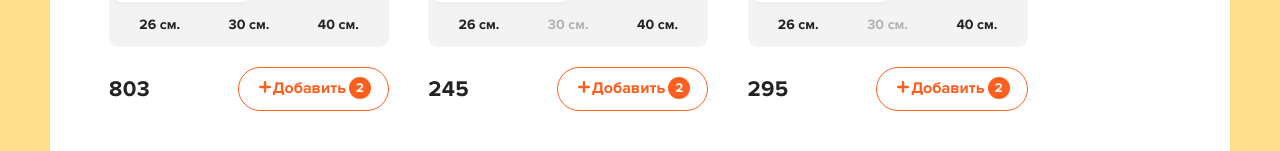
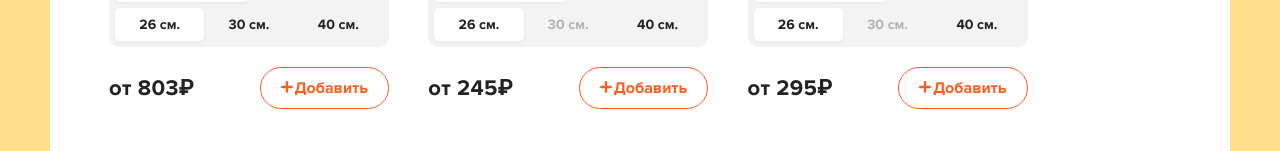
Before and after one commit to dashakurilovich/Pizza, a React (Create React App) app: page / in a window 1280 px wide. Shown: the part 649-800 px from the top of the page. Built offline with nearby package versions, Linux system fonts and the light colour scheme; data requests are answered from the project's data file.

Commit message:
totalCount, totalPrice redux

```diff
--- a/src/components/Categories/Categories.jsx
+++ b/src/components/Categories/Categories.jsx
@@ -3,7 +3,6 @@ import PropTypes from 'prop-types';
 
 const Categories = React.memo(function Categories({ activeCategory, items, onCLickCategory }) {
 
-  console.log(activeCategory);
 
   return (
     <div className="categories">
--- a/src/components/PizzaBlock/PizzaBlock.jsx
+++ b/src/components/PizzaBlock/PizzaBlock.jsx
@@ -2,14 +2,15 @@ import { useState } from "react";
 import classNames from "classnames";
 import PropTypes from 'prop-types';
 import PizzaLoadingBlock from "./PizzaBlockSkeleton";
+import { Button } from "..";
 
-function PizzaBlock({ name, imageUrl, price, types, sizes, isLoading }) {
+function PizzaBlock({ id, name, imageUrl, price, types, sizes, isLoading, onClickAddPizza, addedCount }) {
 
-  const typeNames = ['тонкое', 'традиционное']
-  const avaiableTypes = [26, 30, 40]
+  const avaiableTypes = ['тонкое', 'традиционное']
+  const avaiableSizes = [26, 30, 40]
 
   const [activeType, setActiveType] = useState(types[0])
-  const [activeSize, setActiveSize] = useState(sizes[0])
+  const [activeSize, setActiveSize] = useState(0)
 
   const onSelectType = (index) => {
     setActiveType(index)
@@ -24,6 +25,17 @@ function PizzaBlock({ name, imageUrl, price, types, sizes, isLoading }) {
       <PizzaLoadingBlock />
     )
   }
+  const onAddPizza = () => {
+    const obj = {
+      id,
+      name,
+      imageUrl,
+      price,
+      size: avaiableSizes[activeSize],
+      type: avaiableTypes[activeType]
+    }
+    onClickAddPizza(obj)
+  }
 
   return (
     <div className="pizza-block">
@@ -36,7 +48,7 @@ function PizzaBlock({ name, imageUrl, price, types, sizes, isLoading }) {
       <div className="pizza-block__selector">
         <ul>
           {
-            typeNames.map((type, index) =>
+            avaiableTypes.map((type, index) =>
               <li
                 key={type}
                 onClick={() => onSelectType(index)}
@@ -50,7 +62,7 @@ function PizzaBlock({ name, imageUrl, price, types, sizes, isLoading }) {
         </ul>
         <ul>
           {
-            avaiableTypes.map((size, index) =>
+            avaiableSizes.map((size, index) =>
               <li
                 key={size}
                 onClick={() => onSelectSize(index)}
@@ -64,8 +76,9 @@ function PizzaBlock({ name, imageUrl, price, types, sizes, isLoading }) {
         </ul>
       </div>
       <div className="pizza-block__bottom">
-        <div className="pizza-block__price">{price}</div>
-        <div className="button button--outline button--add">
+        <div className="pizza-block__price">от {price}₽ </div>
+        <Button onClick={onAddPizza}
+          className="button--add" outline>
           <svg
             width="12"
             height="12"
@@ -79,8 +92,8 @@ function PizzaBlock({ name, imageUrl, price, types, sizes, isLoading }) {
             />
           </svg>
           <span>Добавить</span>
-          <i>2</i>
-        </div>
+         {addedCount && <i>{addedCount}</i>}
+        </Button>
       </div>
     </div>
   )
@@ -91,7 +104,9 @@ PizzaBlock.propTypes = {
   imageUrl: PropTypes.string.isRequired,
   price: PropTypes.number.isRequired,
   types: PropTypes.array.isRequired,
-  sizes: PropTypes.array.isRequired
+  sizes: PropTypes.array.isRequired,
+  onAddPizza: PropTypes.func,
+  addedCount: PropTypes.number
 }
 
 PizzaBlock.defaultProps = {
--- a/src/pages/Home.jsx
+++ b/src/pages/Home.jsx
@@ -5,6 +5,7 @@ import { Categories, SortPopup, PizzaBlock } from "../components";
 import { setCategory, setSortBy } from '../redux/actions/filter';
 import { fetchPizzas } from '../redux/actions/pizzas';
 import PizzaLoadingBlock from '../components/PizzaBlock/PizzaBlockSkeleton';
+import { addPizzaToCart } from '../redux/actions/cart';
 
 const categoryNames = ['Мясные', 'Вегетарианская', 'Гриль', 'Острые', 'Закрытые']
 const sortItems = [
@@ -17,6 +18,7 @@ function Home() {
 
   const dispatch = useDispatch();
   const items = useSelector(({ pizzas }) => pizzas.items);
+  const cartItems = useSelector(({ cart }) => cart.items)
   const isLoading = useSelector(({ pizzas }) => pizzas.isLoading);
   const { category, sortBy } = useSelector(({ filter }) => filter)
 
@@ -32,6 +34,13 @@ function Home() {
   const onSelectSortType = React.useCallback((type) => {
     dispatch(setSortBy(type))
   }, [dispatch])
+
+  const handleAddPizzaToCart = obj => {
+    dispatch({
+      type: 'ADD_PIZZA_CART',
+      payload: obj
+    })
+  }
 
   return (
     <div className="container">
@@ -50,8 +59,9 @@ function Home() {
         {
           isLoading
             ? items.map((obj) => (<PizzaBlock
+              onClickAddPizza={handleAddPizzaToCart}
               key={obj.id}
-              isLoading={false}
+              addedCount={cartItems[obj.id] && cartItems[obj.id].length}
               {...obj} />))
             : Array(12)
               .fill(0)
--- a/src/redux/actions/cart.js
+++ b/src/redux/actions/cart.js
@@ -0,0 +1,5 @@
+
+export const addPizzaToCart = (pizzaObj) => ({
+  type: 'ADD_PIZZA_CART',
+  payload: pizzaObj
+})
--- a/src/redux/reducers/cart.js
+++ b/src/redux/reducers/cart.js
@@ -1,27 +1,34 @@
 
 const initialState = {
   items: {},
-  totalPrice: 0,
-  totalCount: 0
+  totalCount: 0,
+  totalPrice: 0
 }
 
 const cart = (state = initialState, action) => {
   switch (action.type) {
-    case 'SET_TOTAL_PRICE':
+    case 'ADD_PIZZA_CART': {
+      const newItems = {
+        ...state.items,
+        [action.payload.id]: !state.items[action.payload.id]
+          ? [action.payload]
+          : [...state.items[action.payload.id], action.payload]
+      }
+
+      const allPizzas = [].concat.apply([], Object.values(newItems));
+      const totalPrice = allPizzas.reduce((sum, obj) => obj.price + sum, 0);
+
       return {
         ...state,
-        totalPrice: action.payload
-      };
-    case 'SET_TOTAL_COUNT':
-      return {
-        ...state,
-        totalCount: action.payload
-      };
+        items: newItems,
+        totalCount: allPizzas.length,
+        totalPrice
+      }
+    }
     default:
       return state
   }
 }
 
 
-
 export default cart;
```
